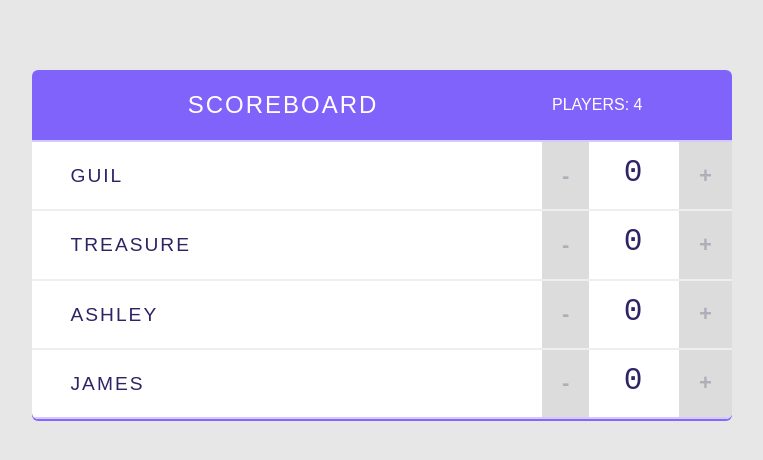
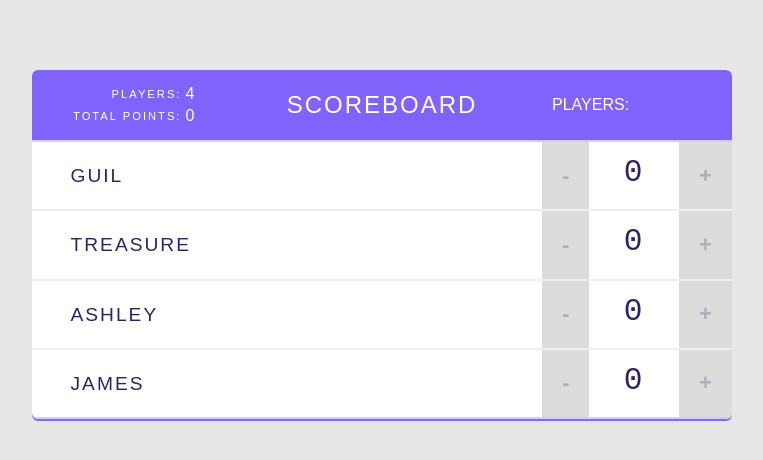
Before and after one commit to ayrtomVR/scoreboard-create-react, a React (Create React App) app: page / in a window 1280 px wide. Shown: the top 460 px of the page, without its empty margins (258-1021 px from the left). Built offline with nearby package versions, Linux system fonts and the light colour scheme.

Commit message:
building the statistics component

```diff
--- a/src/components/App.js
+++ b/src/components/App.js
@@ -64,7 +64,7 @@
     render() {
         return (
             <div className="scoreboard">
-                <Header title="Scoreboard" totalPlayers={this.state.players.length} />
+                <Header title="Scoreboard" players={this.state.players} />
 
                 {/* Players list */}
                 {this.state.players.map((player, index) => (
--- a/src/components/Header.js
+++ b/src/components/Header.js
@@ -1,8 +1,10 @@
 import React from 'react';
+import Stats from './Stats';
 
 const Header = (props) => {
     return (
         <header>
+            <Stats players={props.players} />
             <h1>{props.title}</h1>
             <span className="stats">Players: {props.totalPlayers}</span>
         </header>
--- /dev/null
+++ b/src/components/Stats.js
@@ -0,0 +1,25 @@
+import React from 'react';
+
+const Stats = (props) => {
+    const totalPlayers = props.players.length;
+    const totalPoints = props.players.reduce((total, player) => {
+        return total + player.score;
+    }, 0);
+
+    return (
+        <table className="stats">
+            <tbody>
+                <tr>
+                    <td>Players:</td>
+                    <td>{totalPlayers}</td>
+                </tr>
+                <tr>
+                    <td>Total Points:</td>
+                    <td>{totalPoints}</td>
+                </tr>
+            </tbody>
+        </table>
+    );
+};
+
+export default Stats;
```
